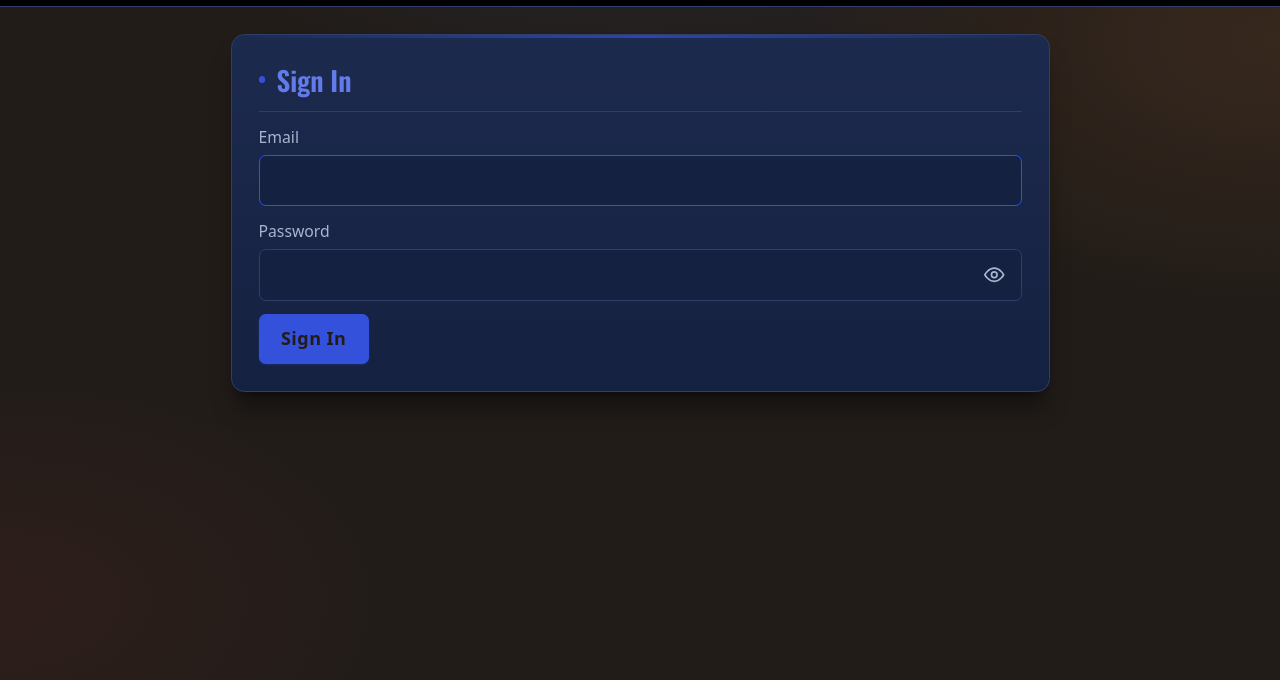
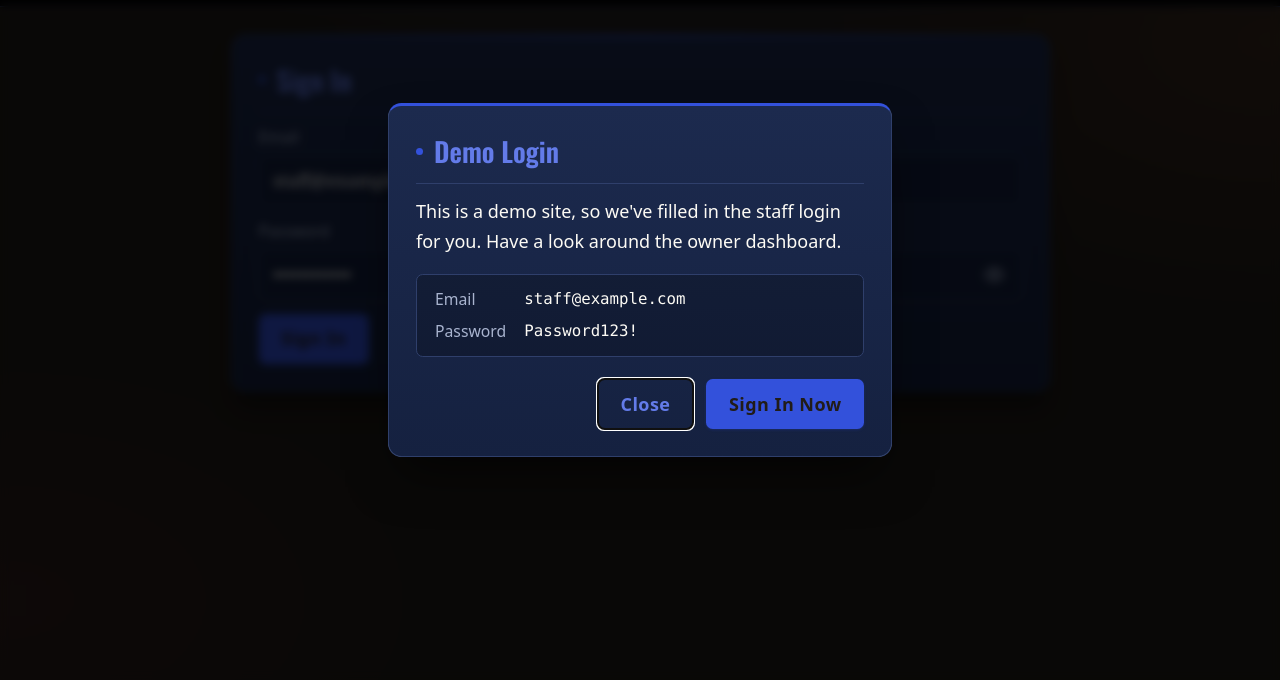
Before and after one commit to geeko452100/Restaurant-Demo, a website: page public/admin/login.html in a window 1280 px wide. Shown: the part 120-800 px from the top of the page. Drawn offline with nearby package versions, Linux system fonts and the light colour scheme; files that its build step writes are made by us from their sources.

Commit message:
feat: Add fillable login credentials for mockup site

```diff
--- a/public/admin/login.html
+++ b/public/admin/login.html
@@ -44,6 +44,21 @@
   </section>
 </main>
 
+<dialog class="demo-dialog" id="demo-dialog" aria-labelledby="demo-dialog-title">
+  <h2 id="demo-dialog-title">Demo Login</h2>
+  <p>This is a demo site, so we've filled in the staff login for you. Have a look around the owner dashboard.</p>
+  <dl class="demo-creds">
+    <dt>Email</dt>
+    <dd id="demo-email"></dd>
+    <dt>Password</dt>
+    <dd id="demo-password"></dd>
+  </dl>
+  <div class="demo-dialog-actions">
+    <button type="button" class="secondary" id="demo-dismiss">Close</button>
+    <button type="button" id="demo-signin">Sign In Now</button>
+  </div>
+</dialog>
+
 <script src="../js/admin-login.js"></script>
 </body>
 </html>
--- a/public/js/admin-login.js
+++ b/public/js/admin-login.js
@@ -11,6 +11,31 @@ passwordToggle.addEventListener("click", () => {
 
 const formEl = document.getElementById("login-form");
 const statusEl = document.getElementById("login-status");
+
+// Demo site: pre-fill the seeded staff login (see src/db/seed.sql) and
+// explain why in a popup on first visit.
+const DEMO_EMAIL = "staff@example.com";
+const DEMO_PASSWORD = "Password123!";
+
+const demoDialog = document.getElementById("demo-dialog");
+formEl.elements.email.value = DEMO_EMAIL;
+passwordInput.value = DEMO_PASSWORD;
+document.getElementById("demo-email").textContent = DEMO_EMAIL;
+document.getElementById("demo-password").textContent = DEMO_PASSWORD;
+
+document.getElementById("demo-dismiss").addEventListener("click", () => {
+  demoDialog.close();
+  formEl.querySelector("button[type=submit]").focus();
+});
+document.getElementById("demo-signin").addEventListener("click", () => {
+  demoDialog.close();
+  formEl.requestSubmit();
+});
+// Clicking the dimmed backdrop (outside the dialog box) closes it too.
+demoDialog.addEventListener("click", (e) => {
+  if (e.target === demoDialog) demoDialog.close();
+});
+demoDialog.showModal();
 
 formEl.addEventListener("submit", async (e) => {
   e.preventDefault();
--- a/src/input.css
+++ b/src/input.css
@@ -408,6 +408,38 @@
     @apply mt-3.5 py-2.5 px-3.5 rounded-md text-sm font-sans bg-red/[.15] border border-red/40 text-[#e0897a];
   }
 
+  /* Demo-login popup on /admin/login: same navy card look as .card,
+     shown as a native modal <dialog>. */
+  .demo-dialog {
+    @apply w-[calc(100%-2rem)] max-w-md p-6 bg-gradient-to-b from-panel to-panel-2 border border-border rounded-xl shadow-2xl shadow-black/60 text-cream;
+    border-top: 3px solid theme("colors.brand.DEFAULT");
+  }
+  .demo-dialog::backdrop {
+    @apply bg-black/70 backdrop-blur-sm;
+  }
+  .demo-dialog h2 {
+    @apply mt-0 mb-3 text-brand-bright text-2xl font-semibold border-b border-border pb-3 flex items-center gap-2.5;
+  }
+  .demo-dialog h2::before {
+    content: "";
+    @apply w-1.5 h-1.5 rounded-full bg-brand shrink-0;
+  }
+  .demo-dialog p {
+    @apply font-sans text-base leading-relaxed mb-4;
+  }
+  .demo-creds {
+    @apply grid grid-cols-[auto_1fr] gap-x-4 gap-y-2 m-0 mb-5 py-3 px-4 bg-black/25 border border-border rounded-md font-sans text-sm;
+  }
+  .demo-creds dt {
+    @apply text-muted;
+  }
+  .demo-creds dd {
+    @apply m-0 text-cream font-mono break-all;
+  }
+  .demo-dialog-actions {
+    @apply flex justify-end gap-3 flex-wrap;
+  }
+
   /* Events */
   .event-list {
     @apply list-none m-0 p-0;
```
